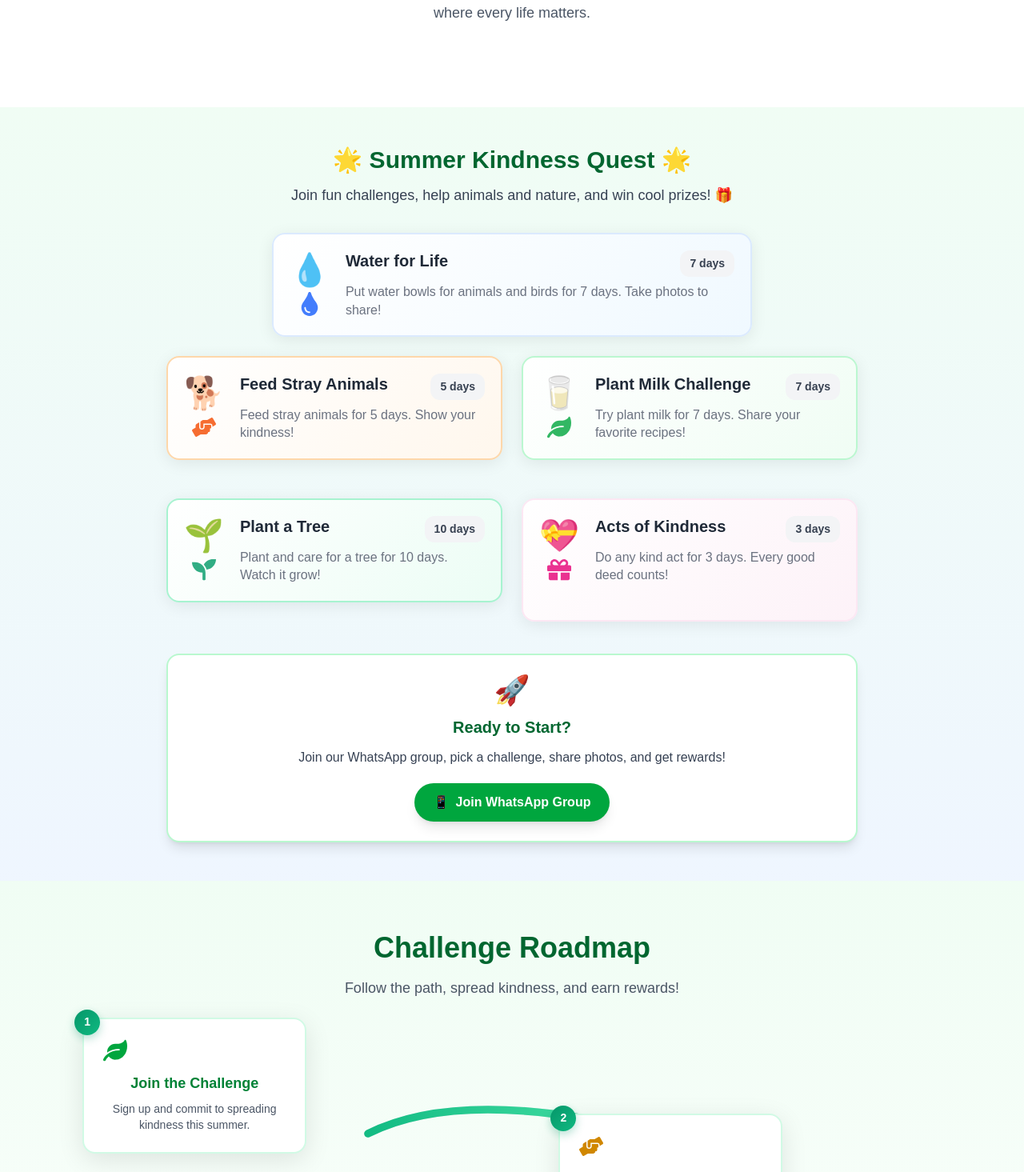
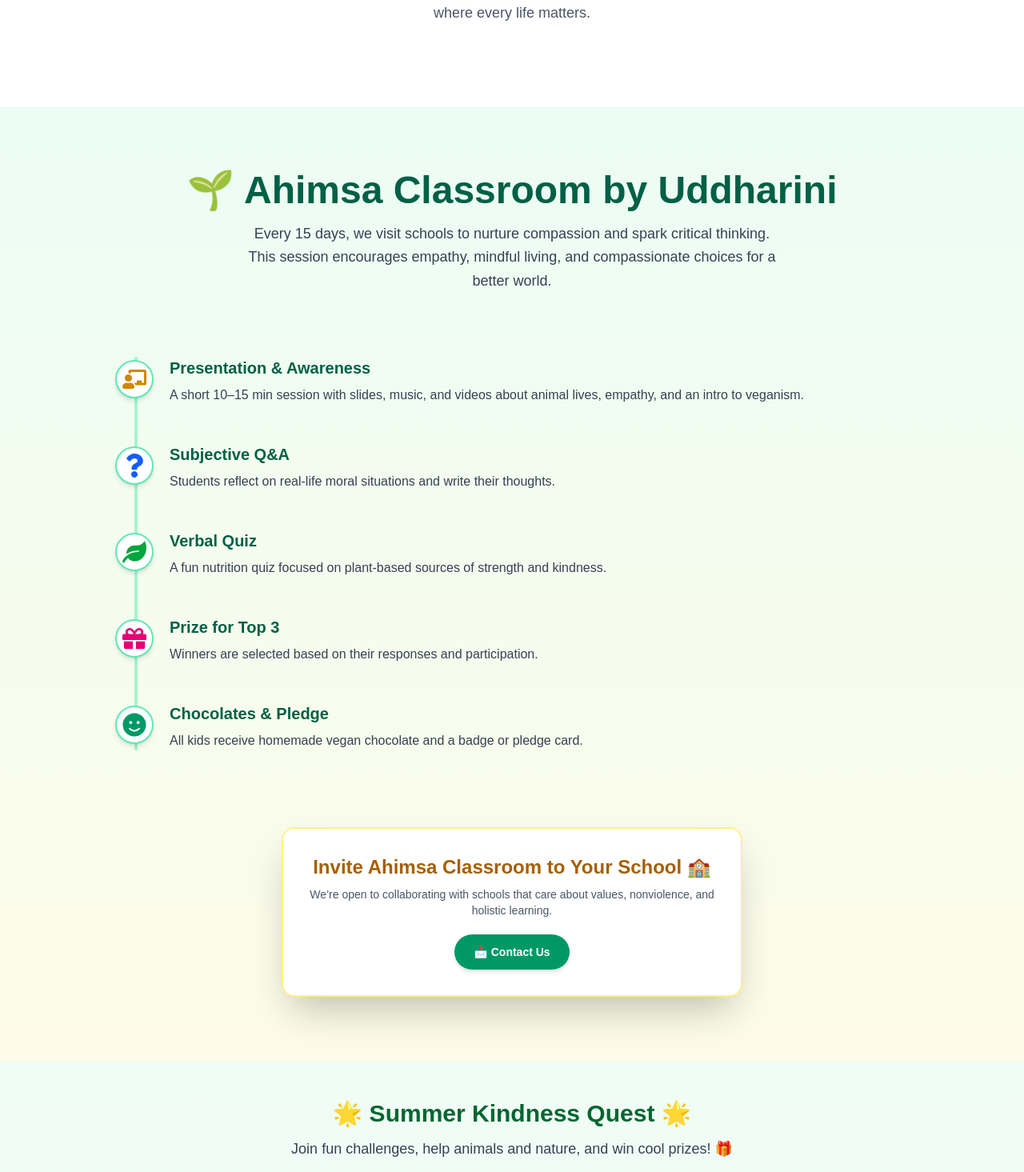
Before and after one commit to swarnikaraj/uddharini-foundation, a Next.js app in the folder landingpage/: page / in a window 1280 px wide. Shown: the part 1041-2506 px from the top of the page at 80% size. Built offline with nearby package versions, Linux system fonts and the light colour scheme.

Commit message:
ahimsa classroom

```diff
--- /dev/null
+++ b/landingpage/src/app/components/Event.js
@@ -0,0 +1,121 @@
+"use client";
+
+import {
+  FaChalkboardTeacher,
+  FaQuestion,
+  FaLeaf,
+  FaGift,
+  FaSmile,
+} from "react-icons/fa";
+import { motion } from "framer-motion";
+
+const programSteps = [
+  {
+    icon: <FaChalkboardTeacher className="text-yellow-600 text-3xl" />,
+    title: "Presentation & Awareness",
+    description:
+      "A short 10–15 min session with slides, music, and videos about animal lives, empathy, and an intro to veganism.",
+  },
+  {
+    icon: <FaQuestion className="text-blue-600 text-3xl" />,
+    title: "Subjective Q&A",
+    description:
+      "Students reflect on real-life moral situations and write their thoughts.",
+  },
+  {
+    icon: <FaLeaf className="text-green-600 text-3xl" />,
+    title: "Verbal Quiz",
+    description:
+      "A fun nutrition quiz focused on plant-based sources of strength and kindness.",
+  },
+  {
+    icon: <FaGift className="text-pink-600 text-3xl" />,
+    title: "Prize for Top 3",
+    description:
+      "Winners are selected based on their responses and participation.",
+  },
+  {
+    icon: <FaSmile className="text-emerald-600 text-3xl" />,
+    title: "Chocolates & Pledge",
+    description:
+      "All kids receive homemade vegan chocolate and a badge or pledge card.",
+  },
+];
+
+const AhimsaClassroom = () => {
+  return (
+    <section className="py-20 bg-gradient-to-b from-emerald-50 to-yellow-50">
+      <div className="max-w-5xl mx-auto px-6">
+        {/* Header */}
+        <motion.div
+          className="text-center mb-20"
+          initial={{ opacity: 0, y: 20 }}
+          whileInView={{ opacity: 1, y: 0 }}
+          transition={{ duration: 0.6 }}
+        >
+          <h2 className="text-3xl md:text-5xl font-bold text-emerald-800 mb-4">
+            🌱 Ahimsa Classroom by Uddharini
+          </h2>
+          <p className="text-md md:text-lg text-gray-700 max-w-2xl mx-auto leading-relaxed">
+            Every 15 days, we visit schools to nurture compassion and spark
+            critical thinking. This session encourages empathy, mindful living,
+            and compassionate choices for a better world.
+          </p>
+        </motion.div>
+
+        {/* Steps Timeline */}
+        <div className="relative border-l-4 border-emerald-200 ml-4 space-y-12">
+          {programSteps.map((step, idx) => (
+            <motion.div
+              key={idx}
+              className="relative pl-10"
+              initial={{ opacity: 0, x: 30 }}
+              whileInView={{ opacity: 1, x: 0 }}
+              viewport={{ once: true }}
+              transition={{ duration: 0.4, delay: idx * 0.2 }}
+            >
+              {/* Icon bubble */}
+              <div className="absolute left-[-28px] top-1 w-12 h-12 rounded-full bg-white border-2 border-emerald-300 shadow-md flex items-center justify-center">
+                {step.icon}
+              </div>
+
+              {/* Content */}
+              <h3 className="text-xl font-semibold text-emerald-800 mb-2">
+                {step.title}
+              </h3>
+              <p className="text-gray-700 text-sm md:text-base">
+                {step.description}
+              </p>
+            </motion.div>
+          ))}
+        </div>
+
+        {/* Call to Action */}
+        <motion.div
+          className="mt-24 text-center"
+          initial={{ opacity: 0, scale: 0.95 }}
+          whileInView={{ opacity: 1, scale: 1 }}
+          transition={{ duration: 0.5 }}
+        >
+          <div className="bg-white p-8 rounded-2xl shadow-2xl border-2 border-yellow-200 max-w-xl mx-auto">
+            <h3 className="text-2xl font-bold text-yellow-700 mb-2">
+              Invite Ahimsa Classroom to Your School 🏫
+            </h3>
+            <p className="text-sm text-gray-600 mb-5">
+              We’re open to collaborating with schools that care about values,
+              nonviolence, and holistic learning.
+            </p>
+            <a
+              href="mailto:swarnikarajsingh@gmail.com"
+              className="inline-block px-6 py-3 bg-emerald-600 text-white rounded-full font-semibold text-sm shadow-md hover:bg-emerald-700 transition-all"
+            >
+              📩 Contact Us
+            </a>
+          </div>
+        </motion.div>
+      </div>
+    </section>
+  );
+};
+
+export default AhimsaClassroom;
--- a/landingpage/src/app/page.js
+++ b/landingpage/src/app/page.js
@@ -7,13 +7,14 @@
 import ActivitySection from "./components/ActivitySection";
 import RescueStoriesSection from "./components/RescueStory";
 import LevelRoadmap from "./components/Roadmap";
+import AhimsaClassroom from "./components/Event";
 
 export default function Home() {
   return (
     <div className="min-h-screen">
       <HeroSection />
       <MissionSection />
-
+      <AhimsaClassroom />
       <RescueStoriesSection />
       <LevelRoadmap />
       {/* <DonateSection /> */}
```
